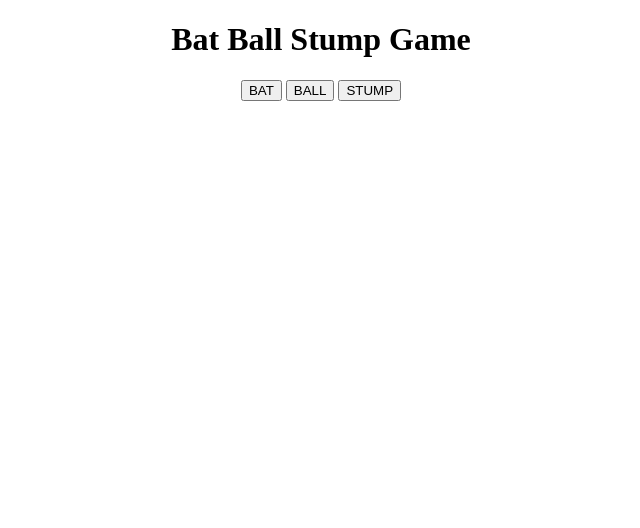
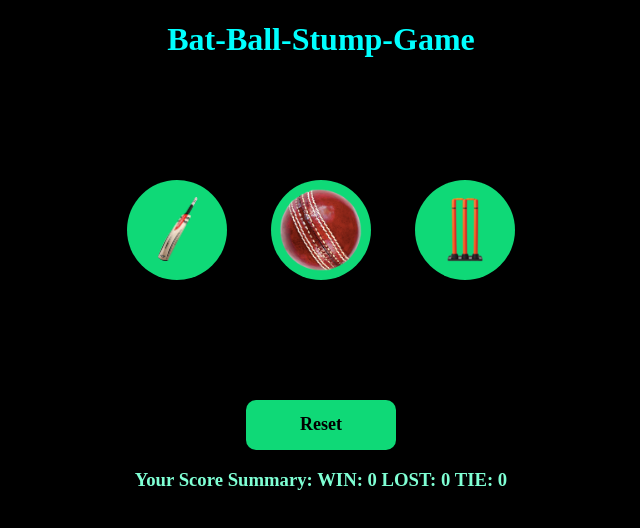
Before and after one commit to Rashmi-2005-Ranjan/Cricket-Game, a plain HTML site: page index.html in a window 1280 px wide. Shown: the whole page, without its empty margins (319-959 px from the left). Drawn offline with Linux system fonts and the light colour scheme.

Commit message:
Completed Crico

```diff
--- a/index.html
+++ b/index.html
@@ -2,9 +2,9 @@
 <html lang="en">
 
 <head>
-    <meta charset="UTF-8">
-    <meta name="viewport" content="width=device-width, initial-scale=1.0">
-    <title>Crico</title>
+    <meta charset="utf-8">
+    <title>Cricket Game</title>
+    <link rel="stylesheet" href="style.css">
     <style>
         body {
             text-align: center;
@@ -13,13 +13,115 @@
 </head>
 
 <body>
-    <h1>Bat Ball Stump Game</h1>
-    <button>BAT</button>
-    <button>BALL</button>
-    <button>STUMP</button>
+    <h1 style="color: aqua;">Bat-Ball-Stump-Game</h1>
+    <button onclick="
+  let computerChoice = generateComputerChoice();
+  let resultMsg = getResult('Bat', computerChoice);
+  showResult('Bat', computerChoice, resultMsg);
+  " id="bat" class="button"></button>
+
+    <button onclick="
+    computerChoice = generateComputerChoice();
+    resultMsg = getResult('Ball', computerChoice);
+    showResult('Ball', computerChoice, resultMsg);
+  " id="ball" class="button"></button>
+
+    <button onclick="
+    computerChoice = generateComputerChoice();
+    resultMsg = getResult('Stump', computerChoice);
+    showResult('Stump', computerChoice, resultMsg);
+  " id="stump"class="button"></button>
+  <br>
+
+    <button onclick="localStorage.clear()
+     resetScore();
+  " id="reset">Reset</button>
+
+    <h3 id="user-move" style="color: aquamarine;"></h3>
+    <h3 id="computer-move"style="color: aquamarine;"></h3>
+    <h3 id="result" style="color: aquamarine;"></h3>
+    <h3 id="score" style="color: aquamarine;"></h3>
 
     <script>
+        let scoreStr = localStorage.getItem('Score');
+        let score;
+        resetScore(scoreStr);
 
+        function resetScore(scoreStr) {
+            score = scoreStr ? JSON.parse(scoreStr) : { win: 0, lost: 0, tie: 0 };
+
+            // score.displayScore = function () {
+            //     return `Win: ${this.win}, Lost: ${this.lost}, Tie: ${this.tie}`;
+            // }
+            document.querySelector('#score').innerText = `Your Score Summary: WIN: ${score.win}  LOST: ${score.lost} TIE: ${score.tie}`;
+
+            //WIN: 0 LOST: 1 TIE: 0
+        }
+
+
+
+
+
+
+        function generateComputerChoice() {
+            //This will generate random number between 0 and 3
+            let randomNumber = Math.random() * 3;
+            if (randomNumber > 0 && randomNumber <= 1) {
+                return 'Bat';
+            } else if (randomNumber > 1 && randomNumber <= 2) {
+                return 'Ball';
+            } else {
+                return 'Stump'
+            }
+        }
+
+        function getResult(userMove, computerMove) {
+            if (userMove === 'Bat') {
+                if (computerMove === 'Ball') {
+                    score.win++;
+                    return 'User won.';
+                } else if (computerMove === 'Bat') {
+                    score.tie++;
+                    return `It's a tie`;
+                } else if (computerMove === 'Stump') {
+                    score.lost++;
+                    return 'Computer has won';
+                }
+            } else if (userMove === 'Ball') {
+                if (computerMove === 'Ball') {
+                    score.tie++;
+                    return `It's a tie`;
+                } else if (computerMove === 'Bat') {
+                    score.lost++;
+                    return 'Computer has won';
+                } else if (computerMove === 'Stump') {
+                    score.win++;
+                    return 'User won.';
+                }
+            } else {
+                if (computerMove === 'Ball') {
+                    score.lost++;
+                    return 'Computer has won';
+                } else if (computerMove === 'Bat') {
+                    score.win++;
+                    return 'User won.';
+                } else if (computerMove === 'Stump') {
+                    score.tie++;
+                    return `It's a tie`;
+                }
+            }
+        }
+
+        function showResult(userMove, computerMove, result) {
+            localStorage.setItem('Score', JSON.stringify(score));
+
+            document.querySelector('#user-move').innerText = `You Have Choosen: ${userMove}`;
+            document.querySelector('#computer-move').innerText = `Computer Have Choosen: ${computerMove}`;
+            document.querySelector('#result').innerText = `The result Is: ${result}`;
+            document.querySelector('#score').innerText = `Your Score Summary: WIN: ${score.win}  LOST: ${score.lost} TIE: ${score.tie}`;
+
+            // alert(`You have chosen ${userMove}. Computer choice is ${computerMove} ${result}  ${score.displayScore()}`);
+        }
     </script>
 </body>
 
--- a/style.css
+++ b/style.css
@@ -0,0 +1,60 @@
+*{
+background-color: #000000
+}
+
+
+.button {
+  margin-top: 100px;
+  background-color: #0fd977;
+  row-gap: 5px;
+  border: none;
+  margin: 20px 20px 20px 20px;
+  margin-top: 100px;}
+#bat {
+  background-image: url("images/bat.png");
+  height: 100px;
+  width: 100px;
+  border-radius: 50%;
+  background-repeat: no-repeat;
+  background-position: center;
+}
+#ball {
+  background-image: url("images/ball.png");
+  height: 100px;
+  width: 100px;
+  border-radius: 50%;
+  background-repeat: no-repeat;
+  background-position: center;
+}
+#stump {
+  background-image: url("images/stump.png");
+  height: 100px;
+  width: 100px;
+  border-radius: 50%;
+  background-repeat: no-repeat;
+  background-position: center;
+}
+
+#reset {
+  color: rgb(0, 0, 0);
+  font-family: "Times New Roman", Times, serif;
+  font-weight: 700;
+  font-size: large;
+  margin-top: 100px;
+  background-color: #0fd977;
+  height: 50px;
+  width: 150px;
+  border-radius: 10px;
+  border: none;
+}
+
+.button:hover {
+  background-color: #ab359b;
+  cursor: pointer;
+  scale: 1.1;
+}
+#reset:hover {
+  background-color: #ab359b;
+  cursor: pointer;
+  scale: 1.1;
+}
```
Also changed, not shown: images/ball.png (added), images/bat.png (added), images/stump.png (added), 1 other file.
